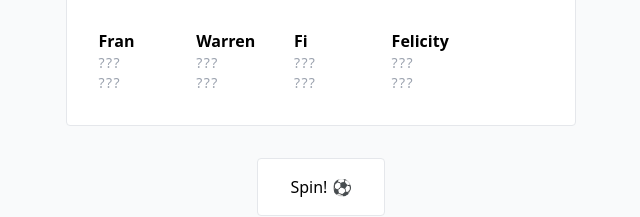
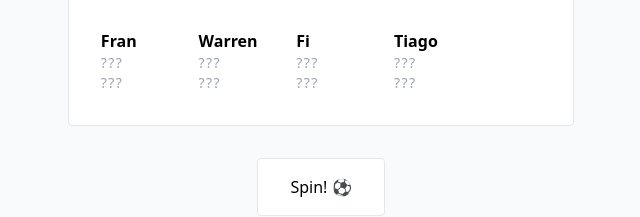
Before and after one commit to Harry-Harrison/euros-picker, a plain HTML site: page index.html in a window 1280 px wide. Shown: the part 468-685 px from the top of the page, 319-959 px from the left. Drawn offline with nearby package versions, Linux system fonts and the light colour scheme.

Commit message:
Update index.html

```diff
--- a/index.html
+++ b/index.html
@@ -22,7 +22,7 @@
     <script>
         // Create the players list
         const s8Players = [
-            "Colin", "John", "Laszlo", "Fran", "Mario", "Huw", "Bruno", "Warren", "Biel", "Carol", "Andreas", "Fi", "Harry", "Jordan", "Ruth", "Felicity", "Michael", "Sean", "Alistair"
+            "Colin", "John", "Laszlo", "Fran", "Mario", "Huw", "Bruno", "Warren", "Biel", "Carol", "Andreas", "Fi", "Harry", "Jordan", "Ruth", "Tiago", "Michael", "Sean", "Alistair"
         ];
         let playersNode = document.querySelector('#players');
         let playerElements = [];
```
